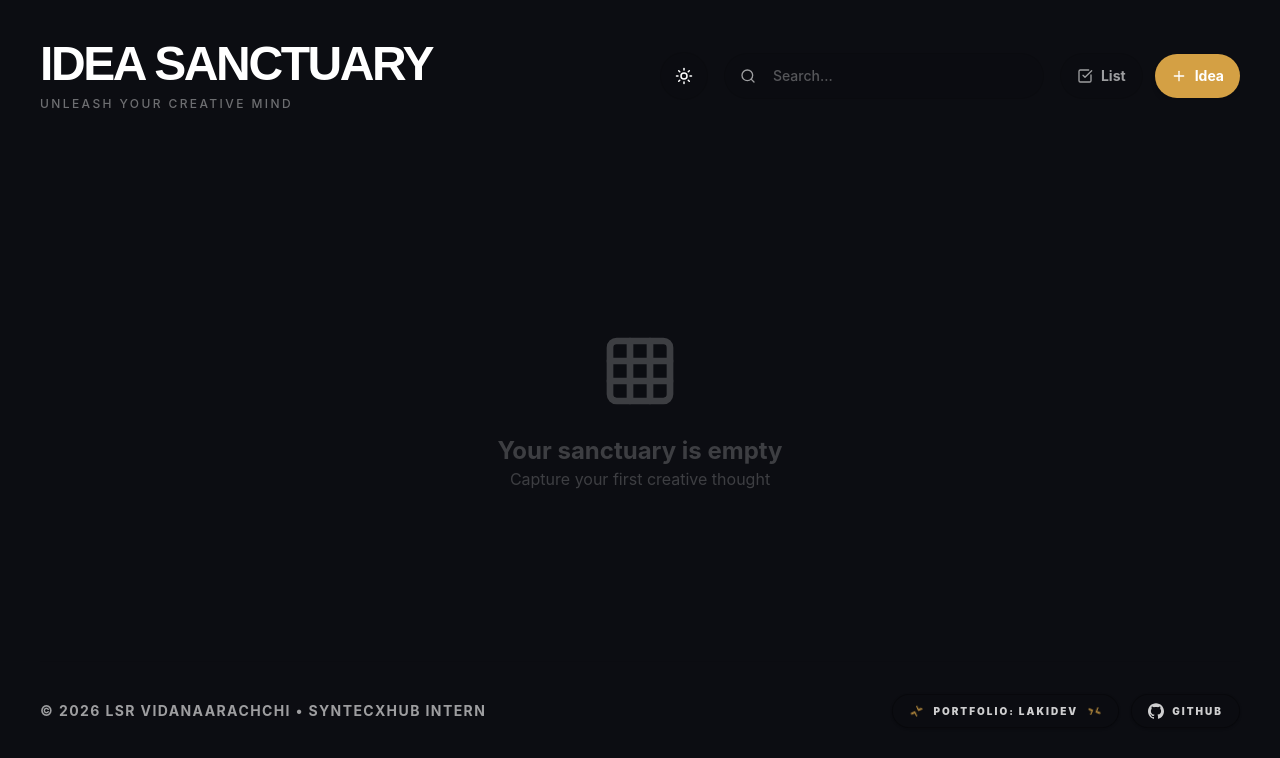
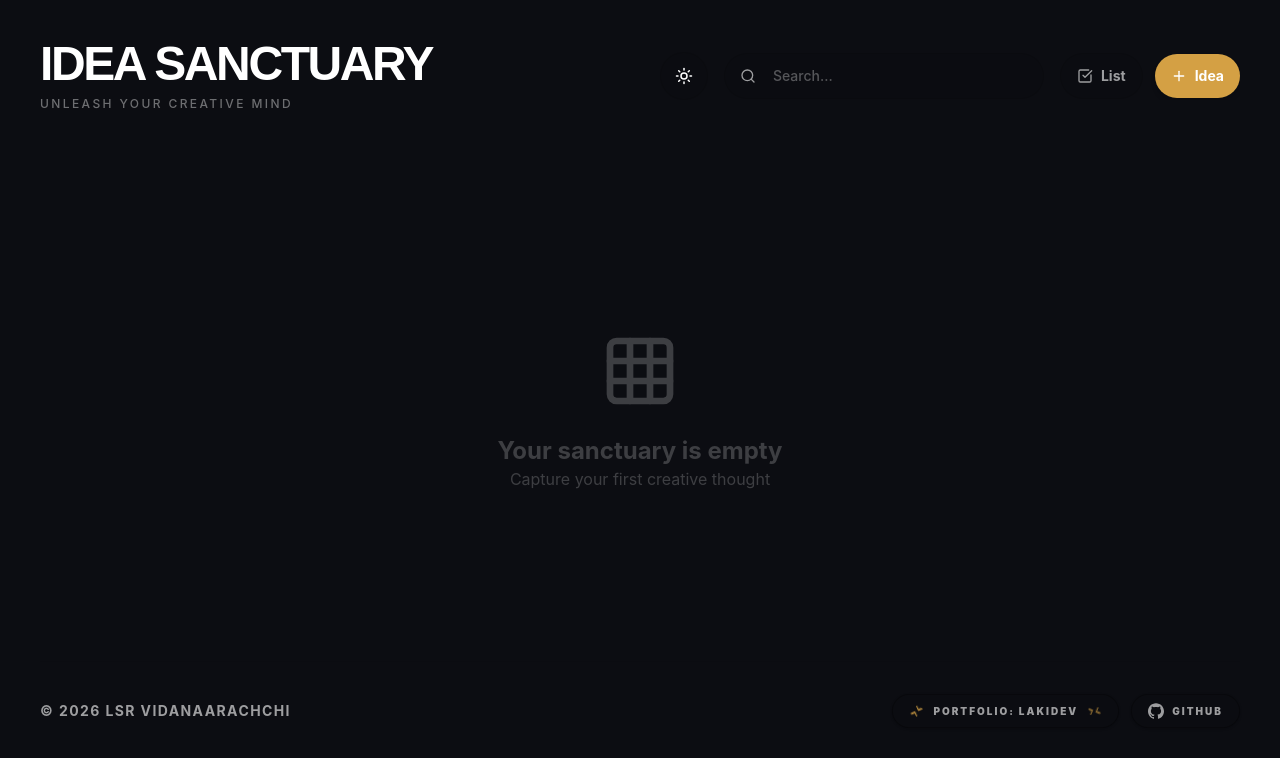
Before and after one commit to lakipop/Idea-Sanctuary-NoteApp, a React (Vite) app: page / in a window 1280 px wide. Shown: the top 758 px of the page. Built offline with nearby package versions, Linux system fonts and the light colour scheme.

Commit message:
complete

```diff
--- a/src/App.tsx
+++ b/src/App.tsx
@@ -146,7 +146,7 @@ export default function App() {
 
       {/* Footer Branding */}
       <footer className="mt-20 py-8 border-t border-black/5 dark:border-white/5 flex flex-col md:flex-row justify-between items-center gap-6">
-        <p className="text-xs md:text-sm font-bold uppercase tracking-widest opacity-60">© 2026 LSR Vidanaarachchi • Syntecxhub Intern</p>
+        <p className="text-xs md:text-sm font-bold uppercase tracking-widest opacity-60">© 2026 LSR Vidanaarachchi</p>
         <div className="flex flex-wrap items-center gap-3">
           <a
             href="https://lakidev.me"
@@ -163,13 +163,13 @@ export default function App() {
               <path fill="currentColor" d="M12 2a1 1 0 0 1 1 1v5.5a1 1 0 0 1-1 1H5.5a1 1 0 0 1 0-2H10V3a1 1 0 0 1 1-1zm1 18a1 1 0 0 1-1 1 1 1 0 0 1-1-1v-5.5a1 1 0 0 1 1-1h6.5a1 1 0 0 1 0 2H14V19a1 1 0 0 1-1 1z" />
             </svg>
             <span
-              className="text-[10px] font-black tracking-[0.2em] uppercase opacity-80"
+              className="text-[10px] font-black tracking-[0.2em] uppercase opacity-60"
               style={{ color: isDarkMode ? '#ffffff' : '#000000' }}
             >
               Portfolio: lakidev
             </span>
             <svg
-              className="h-4 w-4 animate-[spin_8s_linear_infinite_reverse] opacity-80"
+              className="h-4 w-4 animate-[spin_8s_linear_infinite_reverse] opacity-60"
               xmlns="http://www.w3.org/2000/svg"
               fill="none"
               viewBox="0 0 24 24"
@@ -184,7 +184,7 @@ export default function App() {
             className="flex items-center gap-2 px-4 py-2 rounded-full bg-black/[0.04] dark:bg-white/10 border border-black/30 dark:border-white/20 hover:bg-black/[0.08] dark:hover:bg-white/20 transition-all duration-300 group shrink-0 shadow-sm"
           >
             <svg
-              className="h-4 w-4 opacity-80"
+              className="h-4 w-4 opacity-60"
               viewBox="0 0 24 24"
               fill="currentColor"
               style={{ color: isDarkMode ? '#ffffff' : '#000000' }}
@@ -192,7 +192,7 @@ export default function App() {
               <path d="M12 .297c-6.63 0-12 5.373-12 12 0 5.303 3.438 9.8 8.205 11.385.6.113.82-.258.82-.577 0-.285-.01-1.04-.015-2.04-3.338.724-4.042-1.61-4.042-1.61C4.422 18.07 3.633 17.7 3.633 17.7c-1.087-.744.084-.729.084-.729 1.205.084 1.838 1.236 1.838 1.236 1.07 1.835 2.809 1.305 3.495.998.108-.776.417-1.305.76-1.605-2.665-.3-5.466-1.332-5.466-5.93 0-1.31.465-2.38 1.235-3.22-.135-.303-.54-1.523.105-3.176 0 0 1.005-.322 3.3 1.23.96-.267 1.98-.399 3-.405 1.02.006 2.04.138 3 .405 2.28-1.552 3.285-1.23 3.285-1.23.645 1.653.24 2.873.12 3.176.765.84 1.23 1.91 1.23 3.22 0 4.61-2.805 5.625-5.475 5.92.42.36.81 1.096.81 2.22 0 1.606-.015 2.896-.015 3.286 0 .315.21.69.825.57C20.565 22.092 24 17.592 24 12.297c0-6.627-5.373-12-12-12" />
             </svg>
             <span
-              className="text-[10px] font-black tracking-[0.2em] uppercase opacity-80"
+              className="text-[10px] font-black tracking-[0.2em] uppercase opacity-60"
               style={{ color: isDarkMode ? '#ffffff' : '#000000' }}
             >
               GitHub
```
